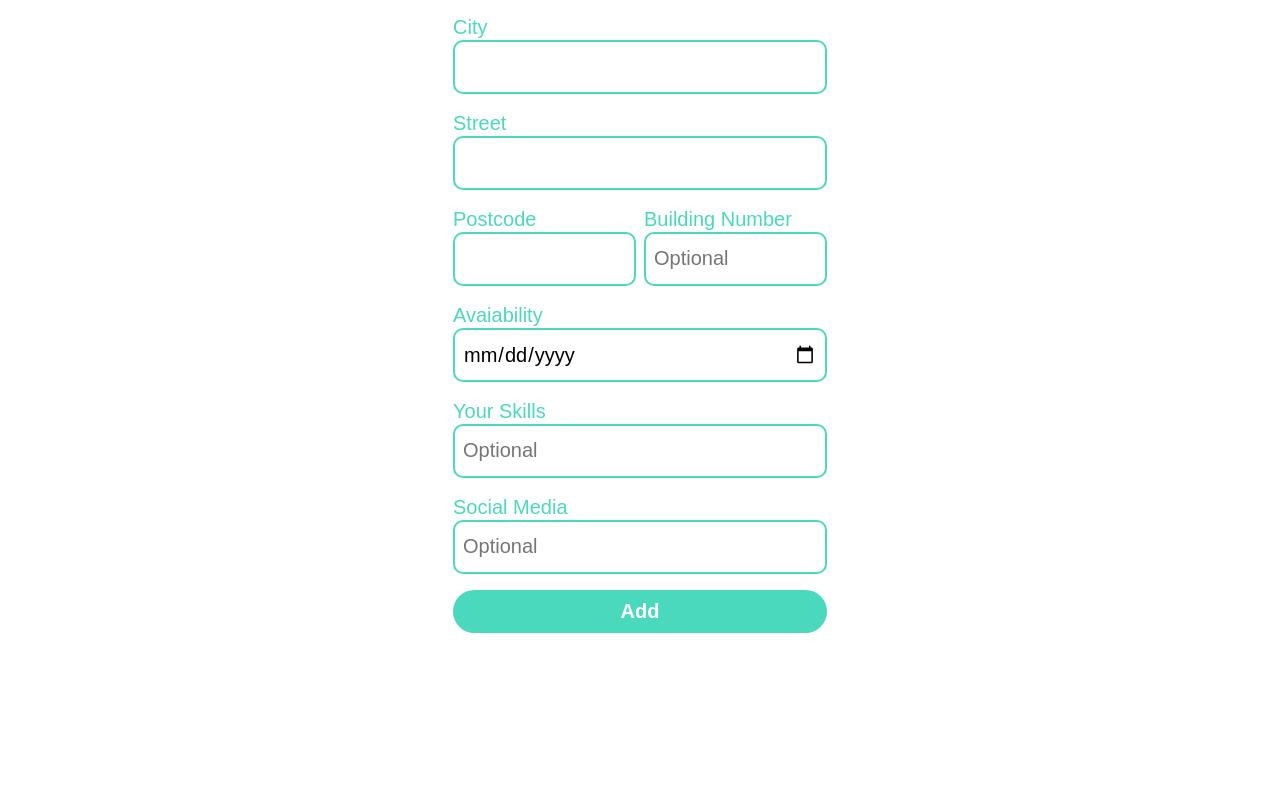
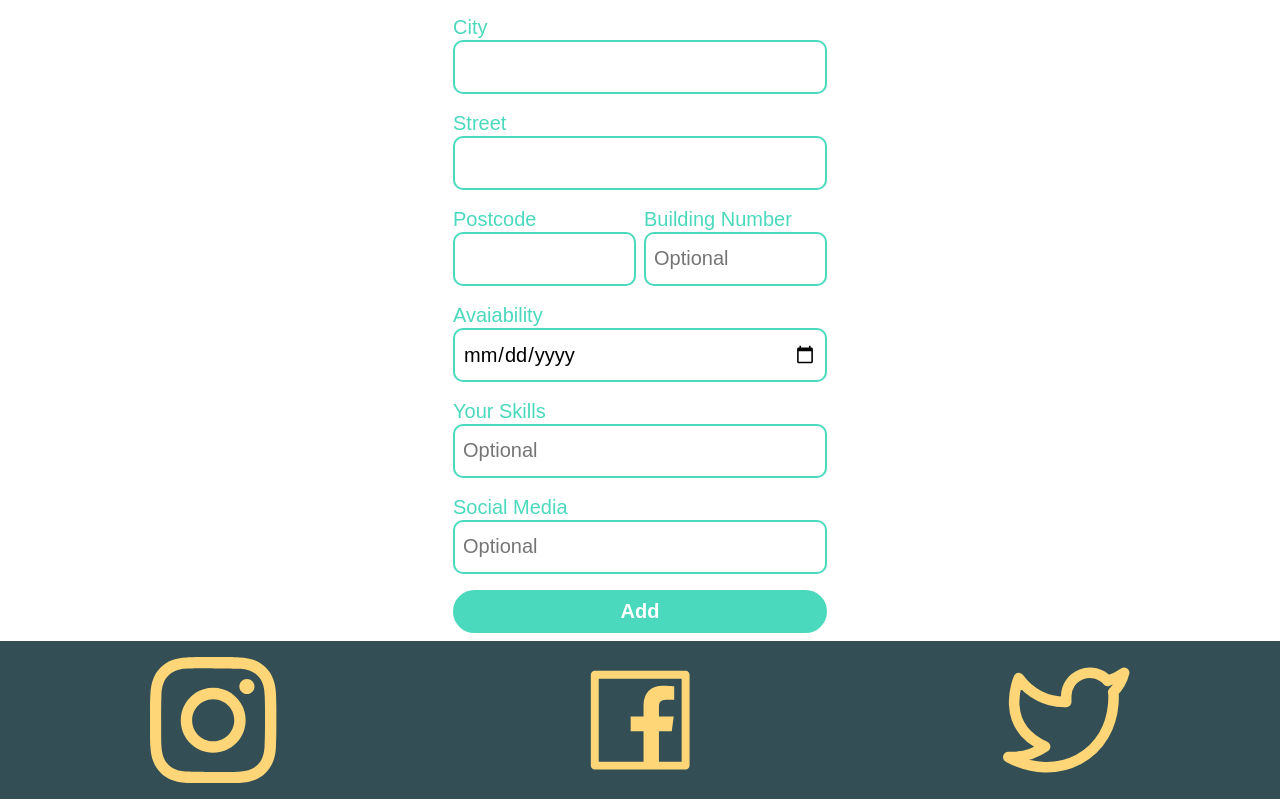
Before and after one commit to JacopoLuri/TwilioHackaton, a React (Create React App) app: page /babysitter in a window 1280 px wide. Shown: the part 1073-1872 px from the top of the page. Before the commit the page ends 1714 px from the top, so only its background shows below. Built offline with nearby package versions, Linux system fonts and the light colour scheme.

Commit message:
add footer in route

```diff
--- a/src/App.js
+++ b/src/App.js
@@ -10,6 +10,9 @@ import Babysitter from './components/pages/Babysitter'
 import NavBar from "./components/Navbar/Navbar"
 import Burger from "./components/Navbar/Burger";
 import Menu from "./components/Navbar/Menu";
+
+//footer
+import Footer from "./components/Footer/Footer"
 
 const StyledNavBarContainer = styled.div`
   position: sticky;
@@ -31,6 +34,7 @@ const App = () => {
         <Route exact path="/" render={() => <Home />} />
         <Route path="/babysitter" render={() => <Babysitter />} />
       </Switch>
+      <Footer />
     </>
   )
 }
--- a/src/components/pages/Home.js
+++ b/src/components/pages/Home.js
@@ -10,8 +10,7 @@ import Girls from "../../Images/babysitter.jpg";
 import Card from "../Carousel/Card";
 import CircleButton from "../Carousel/CircleButton";
 
-//Footer
-import Footer from "../Footer/Footer"
+
 
 
 
@@ -164,7 +163,7 @@ const Home = () => {
                     <CircleButton action={firstImageToggle} actionTwo={secondImageToggle} actionThree={thirdImageToggle} isActive={carouselImage} />
                 </div>
             </StyledReviewsContainer>
-            <Footer />
+
 
         </>
     )
```
Also changed, not shown: src/components/Footer/Footer.js (+0 -83 lines).
